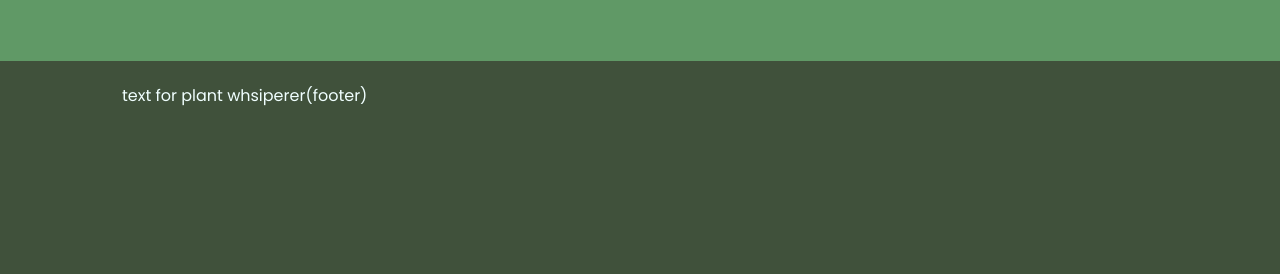
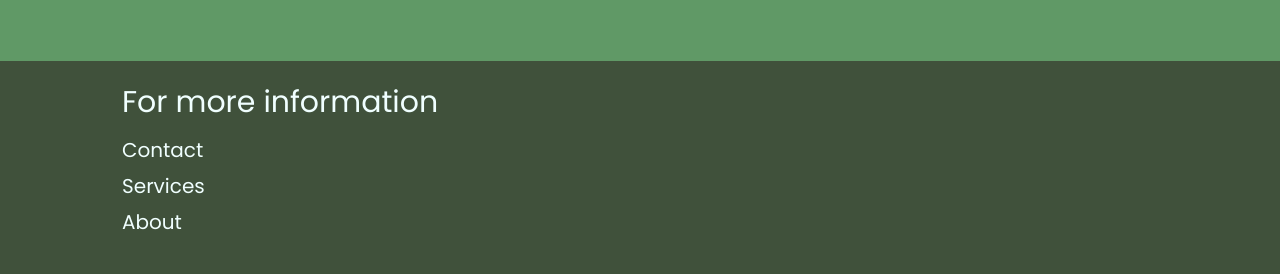
Before and after one commit to Deadlyboss007/The_Plant_Whisperer, a plain HTML site: page The Plant whisperer/index.html in a window 1280 px wide. Shown: the part 1069-1343 px from the top of the page. Drawn offline with nearby package versions, Linux system fonts and the light colour scheme.

Commit message:
footer done?

```diff
--- a/The Plant whisperer/index.html
+++ b/The Plant whisperer/index.html
@@ -201,12 +201,15 @@
     </main>
     <footer>
         <div class="footer">
-            <div class="first">
-                <h3>text for plant whsiperer(footer) </h3>
+            <div class="flex-col">
+                <h3 class="text-3xl mb-4">For more information</h3>
+
+            <div class="flex-col text-xl space-y-2">
+            <div class="second hover:text-black">Contact</div>
+            <div class="third hover:text-black">Services</div>
+            <div class="fourth hover:text-black">About</div>
             </div>
-            <div class="second"></div>
-            <div class="third"></div>
-            <div class="fourth"></div>
+        </div>
         </div>
     </footer>
     <script src="https://unpkg.com/typed.js@2.0.16/dist/typed.umd.js"></script>
```
Also changed, not shown: The Plant whisperer/analytics.html (+1 -1 lines).
